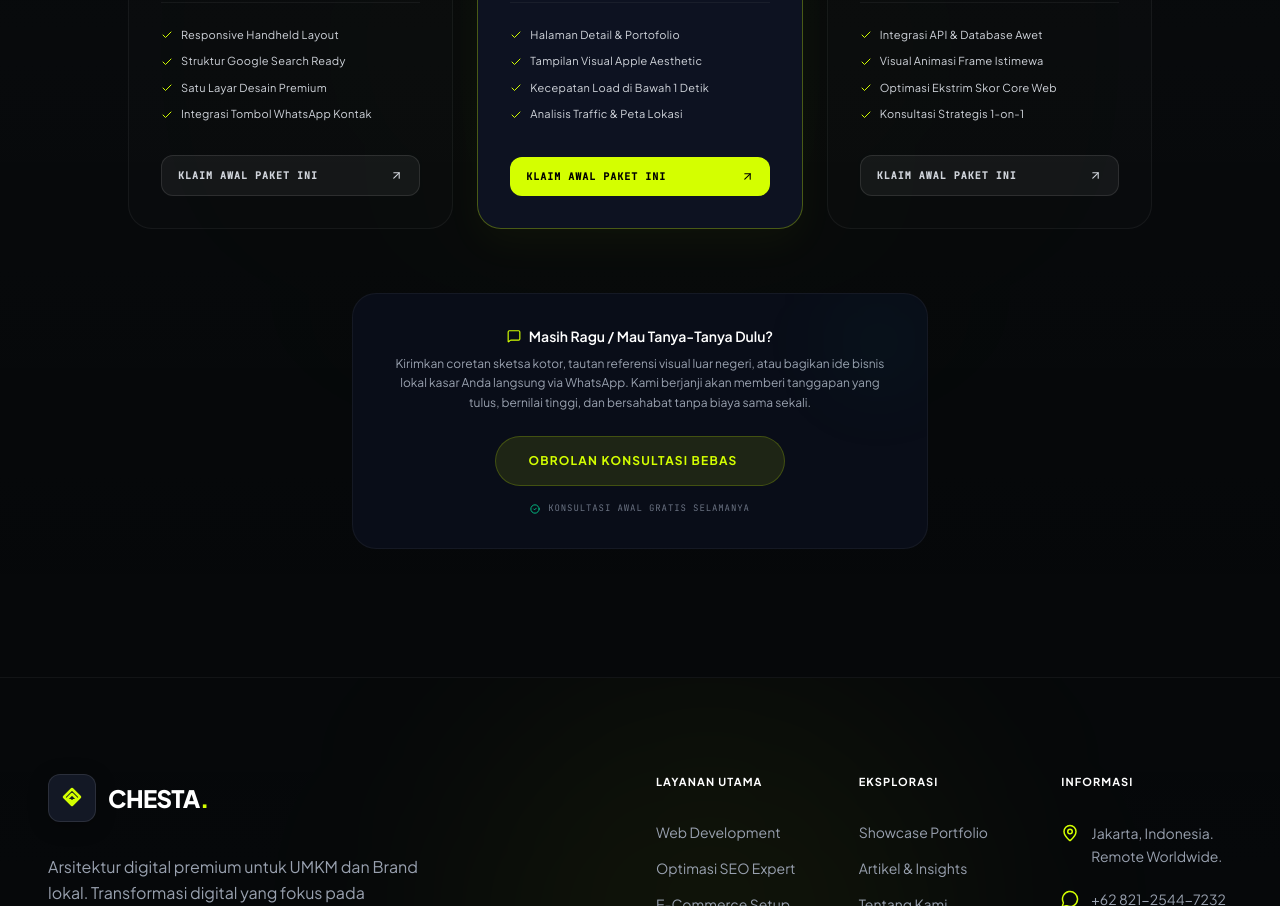
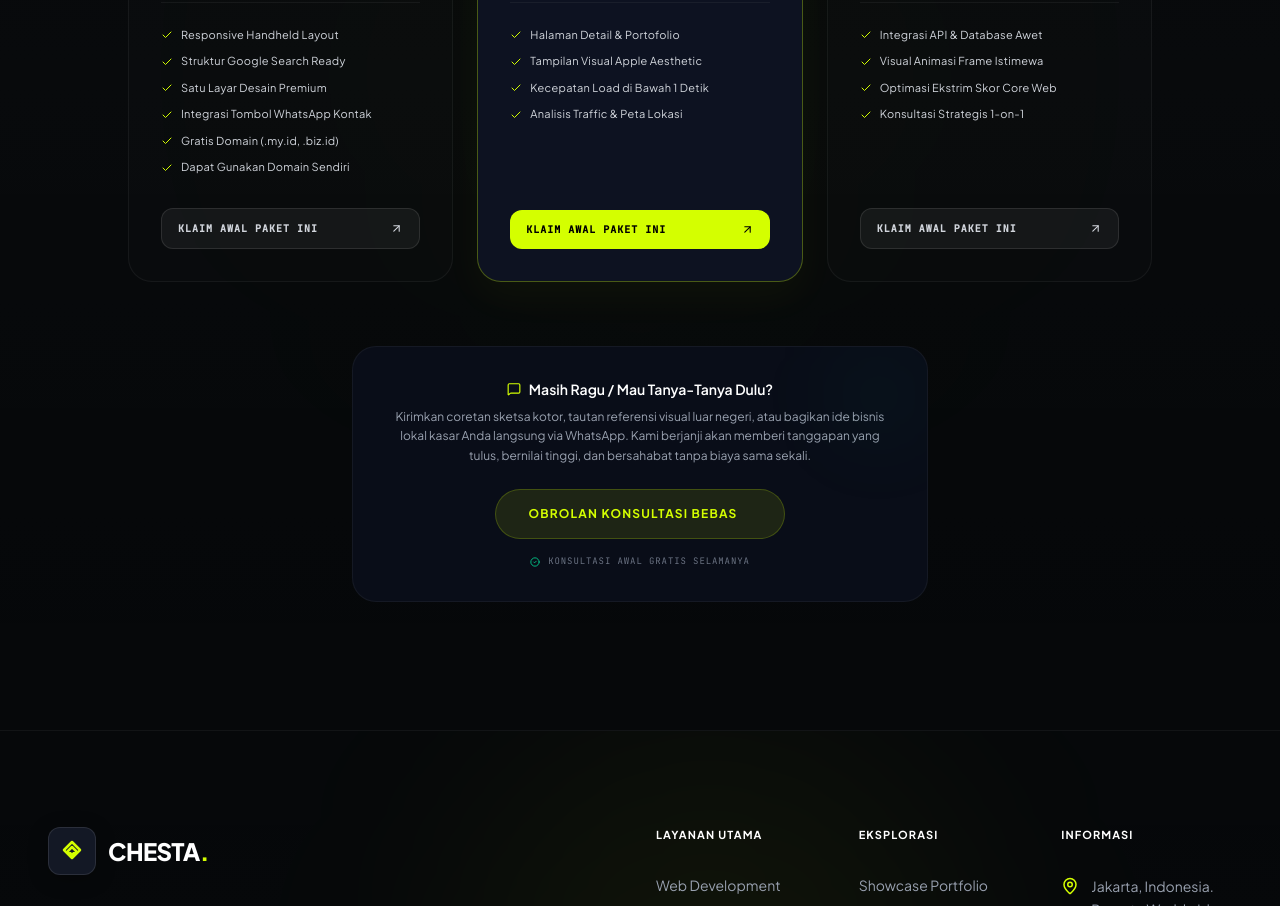
Before and after one commit to chesta-azka/chestaadotcom, a React (Vite) app: page / in a window 1280 px wide. Shown: the part 8460-9366 px from the top of the page. Built offline with nearby package versions, Linux system fonts and the light colour scheme; a web font is replaced by a local one.

Commit message:
feat: update benefits for UMKM starter and improve blog detail page layout

```diff
--- a/src/components/organisms/ContactSection.tsx
+++ b/src/components/organisms/ContactSection.tsx
@@ -19,7 +19,9 @@ const packagesList: ChoicePackage[] = [
       "Responsive Handheld Layout",
       "Struktur Google Search Ready",
       "Satu Layar Desain Premium",
-      "Integrasi Tombol WhatsApp Kontak"
+      "Integrasi Tombol WhatsApp Kontak",
+      "Gratis Domain (.my.id, .biz.id)",
+      "Dapat Gunakan Domain Sendiri"
     ],
     waMessage: "Halo Mas Chesta! Saya tertarik untuk memulai dengan Paket UMKM Starter seharga Rp450K+. Bisa diskusi santai?"
   },
--- a/src/pages/BlogHubPage.tsx
+++ b/src/pages/BlogHubPage.tsx
@@ -51,7 +51,7 @@ export default function BlogHubPage() {
             animate={{ opacity: 1, y: 0 }}
             exit={{ opacity: 0, y: -15 }}
             transition={{ duration: 0.4, ease: "easeOut" }}
-            className="mx-auto max-w-3xl px-6 pt-12 relative z-10"
+            className="mx-auto max-w-4xl px-6 pt-12 relative z-10 flex flex-col items-center"
           >
             <MetaTags
               title={activeArticle.title}
@@ -118,7 +118,7 @@ export default function BlogHubPage() {
             </article>
 
             {/* Floating Marquee Between Content and CTA */}
-            <div className="-mx-6 md:-mx-[25vw] my-16">
+            <div className="-mx-6 my-16">
                <CreativityMarquee />
             </div>
 
```
